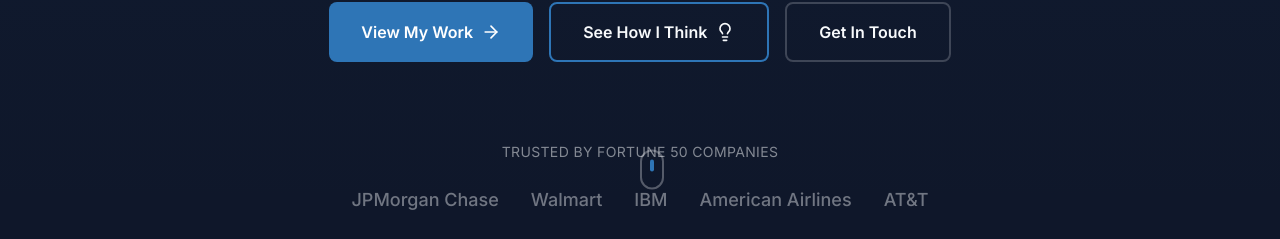
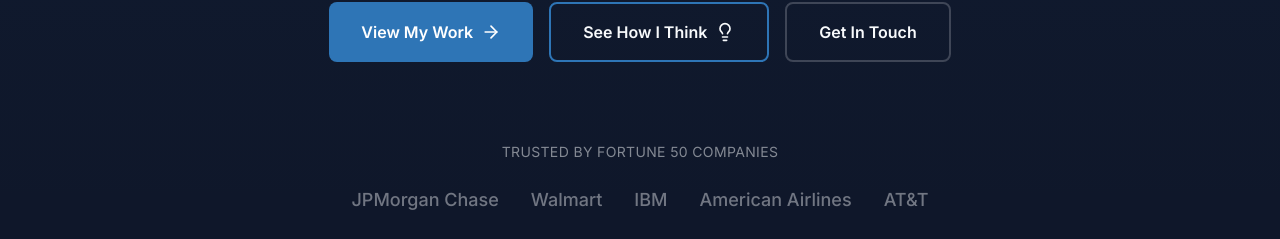
Before and after one commit to madanarora88/portfolio-website, a React (Vite) app: page / in a window 1280 px wide. Shown: the part 880-1119 px from the top of the page. Built offline with nearby package versions, Linux system fonts and the light colour scheme.

Commit message:
removed the scroll icon on homepage

```diff
--- a/src/data/caseStudies.ts
+++ b/src/data/caseStudies.ts
@@ -29,7 +29,7 @@ export const caseStudies: CaseStudy[] = [
     metrics: [
       { label: "Daily Active Users", value: "2M+" },
       { label: "Adoption Rate", value: "80%+" },
-      { label: "Associates Impacted", value: "122K+ Supply Chain and 2M+ store associates" },
+      { label: "Associates Impacted", value: "122K+ SC and 2M+ store associates" },
       { label: "Annual Savings", value: "$15-20M per store and $5-10M per DC" }
     ],
     steps: [
--- a/src/pages/Home.tsx
+++ b/src/pages/Home.tsx
@@ -98,17 +98,6 @@ const Home = () => {
                 </span>
               ))}
             </div>
-          </div>
-        </motion.div>
-
-        {/* Scroll Indicator */}
-        <motion.div
-          animate={{ y: [0, 10, 0] }}
-          transition={{ repeat: Infinity, duration: 2 }}
-          className="absolute bottom-8 left-1/2 -translate-x-1/2"
-        >
-          <div className="w-6 h-10 border-2 border-light/30 rounded-full flex items-start justify-center p-2">
-            <div className="w-1 h-3 bg-primary rounded-full" />
           </div>
         </motion.div>
       </section>
```
